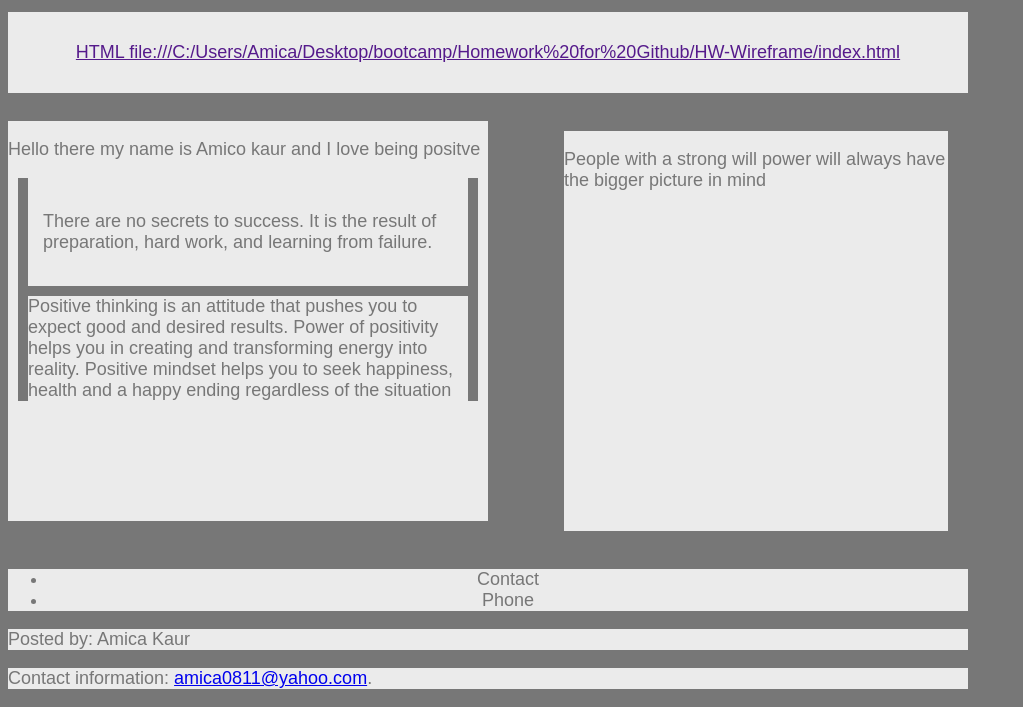
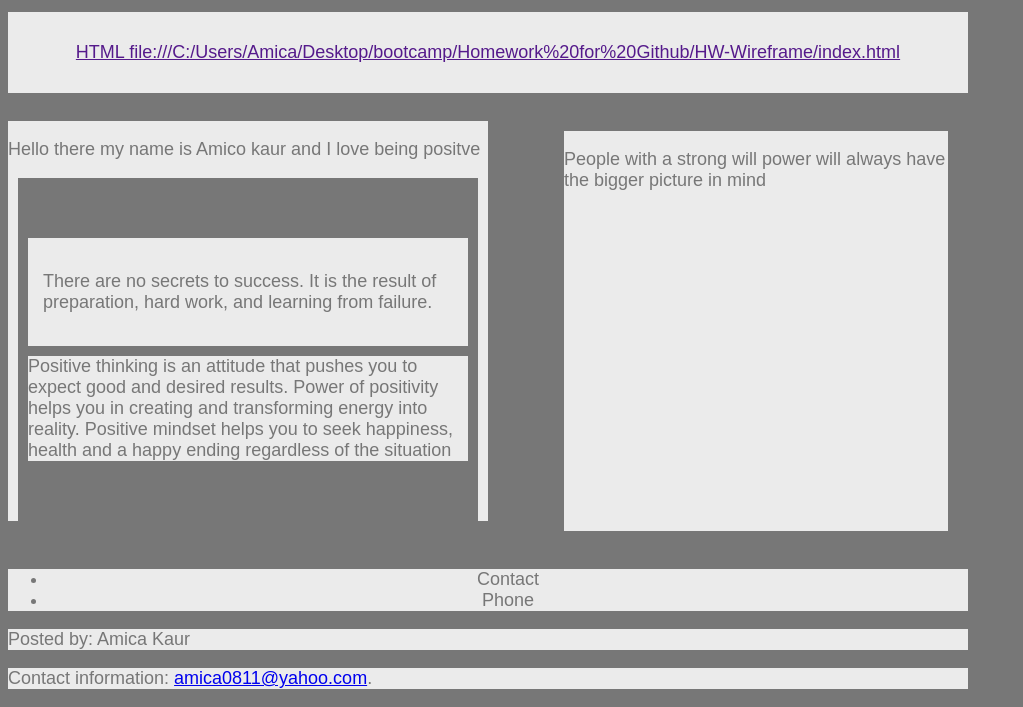
Before and after one commit to amicokaur/amicokaur.github.io, a plain HTML site: page index.html in a window 1280 px wide. Shown: the part 131-838 px from the top of the page, without its empty margins (0-1023 px from the left). Drawn offline with Linux system fonts and the light colour scheme.

Commit message:
Add files via upload

```diff
--- a/style.css
+++ b/style.css
@@ -69,4 +69,5 @@ article {
     color: #ebebeb;
     background: #777;
     margin: 10px 10px 10px 10px;
+    padding: 50px 0px 50px 0px
 }
```
